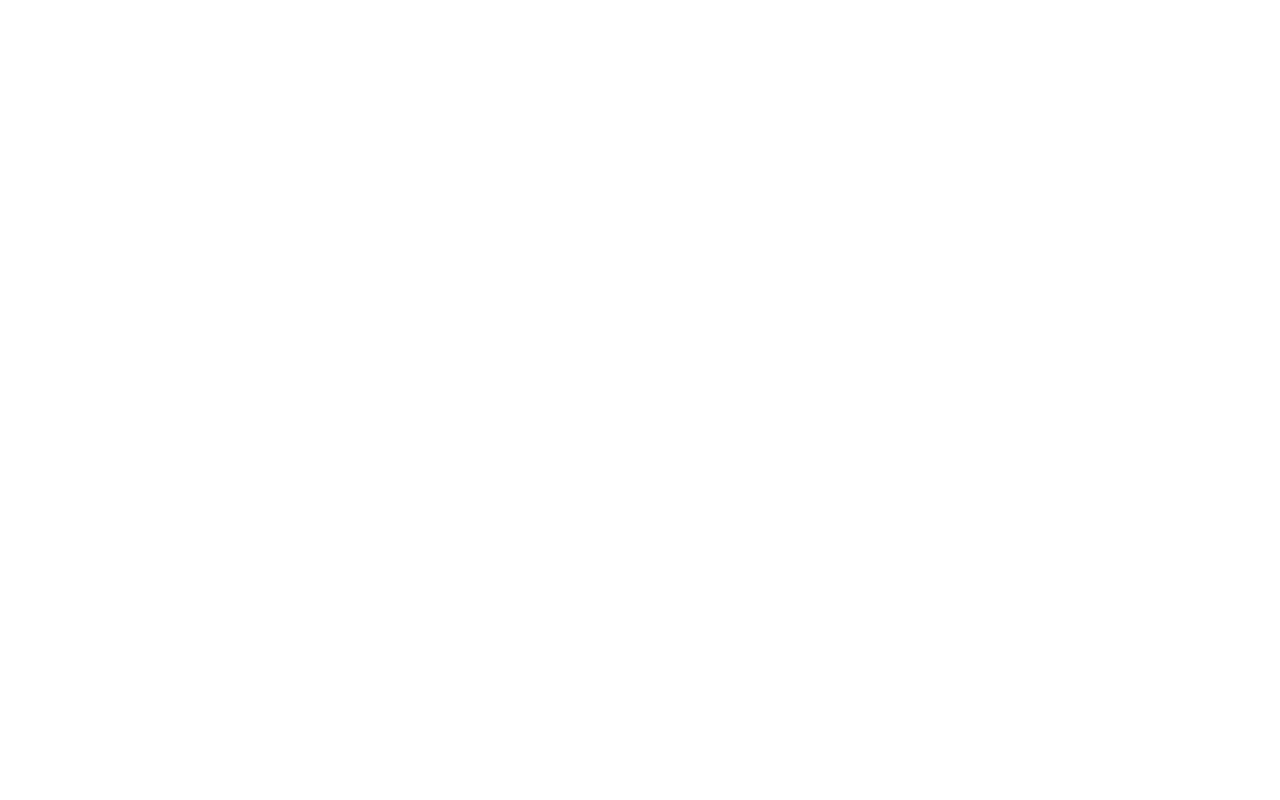
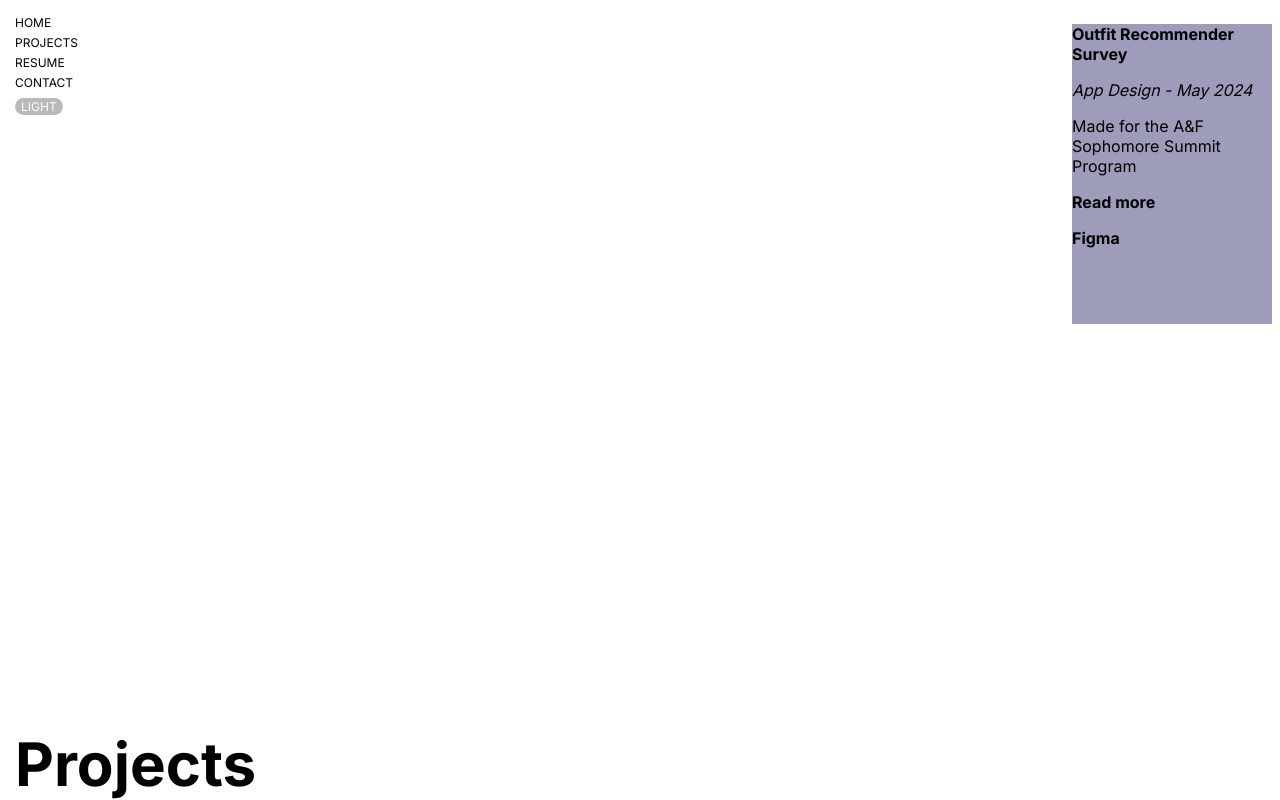
Before and after one commit to cu1jy/cuijy.github.io, a plain HTML site: page projects.html in a window 1280 px wide. Drawn offline with Linux system fonts and the light colour scheme.

Commit message:
changed home to index

```diff
--- a/projects.html
+++ b/projects.html
@@ -0,0 +1,47 @@
+<!DOCTYPE html>
+<html lang="en">
+
+<head>
+    <meta charset="UTF-8">
+    <meta name="viewport" content="width=device-width, initial-scale=1.0">
+    <link rel="stylesheet" href="styles.css">
+    <link rel="stylesheet" href="https://cdnjs.cloudflare.com/ajax/libs/font-awesome/4.7.0/css/font-awesome.min.css">
+</head>
+
+<body>
+    <div class="sidebar">
+        <div class="pages">
+            <a class="link" href="index.html">HOME</a>
+            <a class="link" href="projects.html">PROJECTS</a>
+            <a class="link" href="index.html">RESUME</a> <!--change link here-->
+            <a class="link" href="mailto:cuijy@umich.edu">CONTACT</a>
+            <button class="mode" id="modeButton" onclick="darkMode()">LIGHT</button>
+        </div>
+        <script>
+            function darkMode() {
+                var element = document.body;
+                var button = document.getElementById("modeButton");
+                element.classList.toggle("dark-mode");
+                if (element.classList.contains("dark-mode")) {
+                    button.textContent = "DARK";
+                } else {
+                    button.textContent = "LIGHT";
+                }
+            }
+        </script>
+        <p class="page-title">Projects</p>
+    </div>
+    <div class="project-table">
+        <div class="project">
+            <p class="project-title">Outfit Recommender Survey</p>
+            <p class="project-type">App Design - May 2024</p>
+            <p class="project-description">Made for the A&F Sophomore Summit Program</p>
+            <p class="project-link">Read more</p>
+            <!--add icon for read more-->
+            <p class="project-link">Figma</p>
+        </div>
+    </div>
+
+</body>
+
+</html>
--- a/styles.css
+++ b/styles.css
@@ -124,3 +124,29 @@ body {
 .mode:hover {
     cursor: pointer;
 }
+
+.project-table {
+    float: right;
+}
+
+.project {
+    background: rgb(157, 157, 187);
+    height: 300px;
+    width: 200px;
+}
+
+.project-title {
+    font-weight: bold;
+    display: block;
+}
+
+.project-type {
+    font-style: italic;
+    display: block;
+}
+
+.project-link {
+    display: block;
+    font-weight: bold;
+    margin-bottom: 5px;
+}
```
Also changed, not shown: index.html (renamed from home.html, +2 -2 lines).
